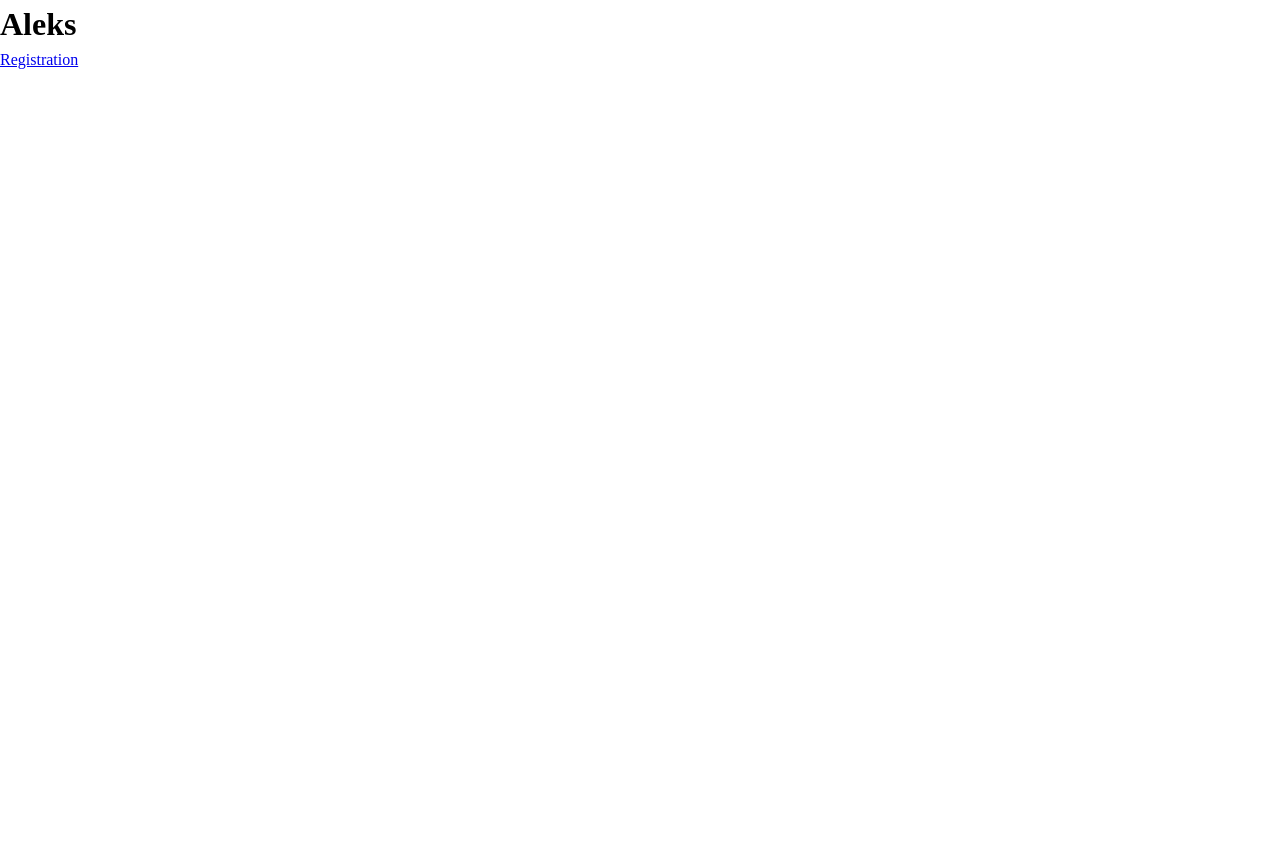
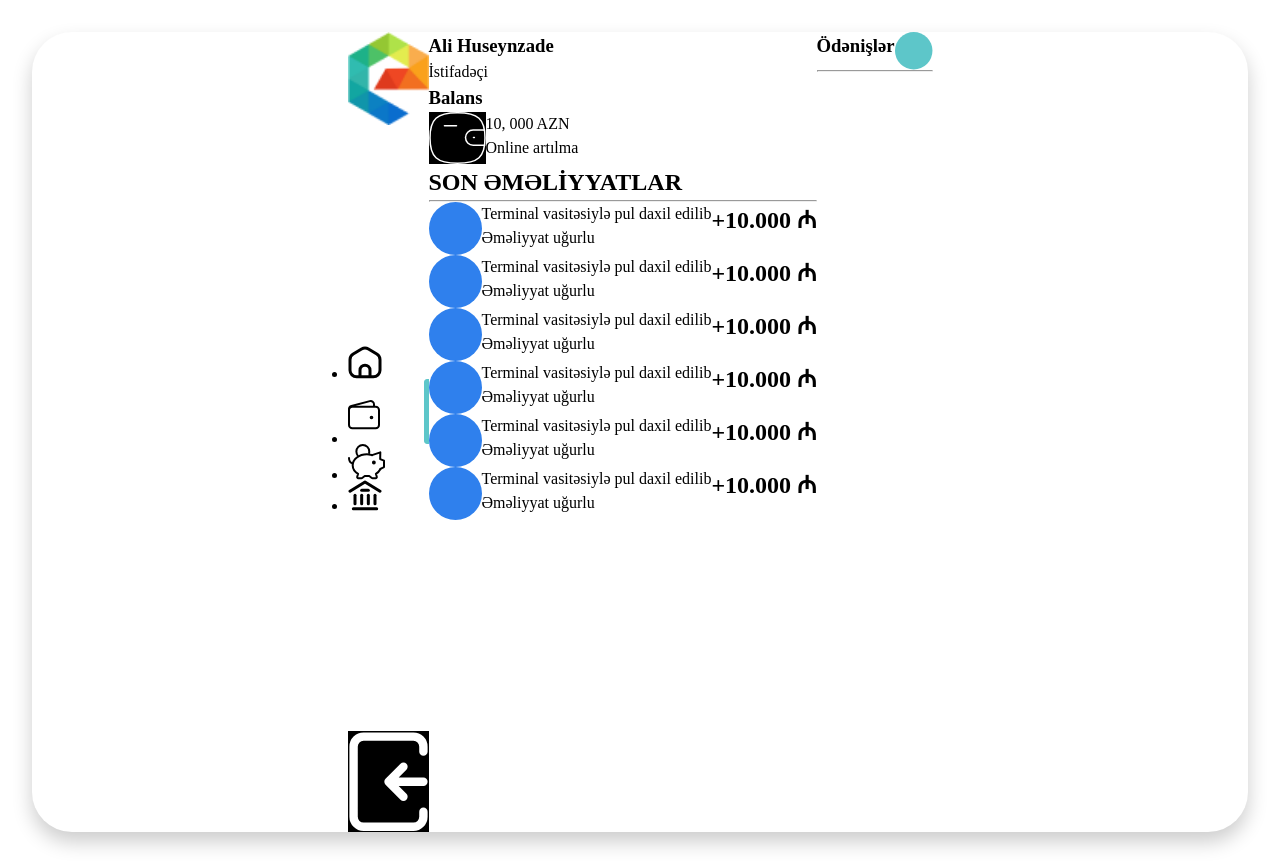
Before and after one commit to alihuseynzade23/bank-system, a plain HTML site: page main/main.html in a window 1280 px wide. Before the commit the page ends 800 px from the top, so only its background shows below. Drawn offline with Linux system fonts and the light colour scheme.

Commit message:
Start of the third page

```diff
--- a/main/main.html
+++ b/main/main.html
@@ -9,7 +9,113 @@
     <script src="/main/main.js" defer></script>
 </head>
 <body>
-    <h1>Aleks</h1>
-    <a href="/index.html">Registration</a>
+    <!-- Container -->
+    <div class="container">
+
+        <!-- Wrapper -->
+        <div class="wrapper">
+
+            <header>
+                <img src="/images/image 1.png" alt="">
+
+                <nav>
+                    <ul>
+                        <li><a href="#"><img src="/images/Button Home.svg" alt=""></a></li>
+                        <li><a href="#"><img src="/images/Pul cekme.svg" alt=""></a></li>
+                        <li><a href="#"><img src="/images/Faizle pul goymag.svg" alt=""></a></li>
+                        <li><a href="#" class="contact button"><img src="/images/Kredit goturmek.svg" alt=""></a></li>
+                    </ul>
+                </nav>
+                <img class="test" src="/images/cixis-icon.svg" alt="">
+            </header>
+
+        <div class="info-section">
+            <div class="header">
+                <h3>Ali Huseynzade</h3>
+                <p>İstifadəçi</p>
+            </div>
+            <div class="balans">
+                <h3>Balans</h3>
+                <div class="wallet">
+                    <img class="test" src="/images/Wallet.svg" alt="">
+                        <div class="money">
+                    <p>10, 000 AZN</p>
+                    <p>Online artılma</p>
+                    </div>
+                </div>
+            </div>
+            <h2>SON ƏMƏLİYYATLAR</h2>
+            <hr>
+
+            <div class="proceces">
+
+                <div class="first-process process">
+                    <img src="/images/Ellipse 6.svg" alt="">
+                    <div class="process-info">
+                        <p>Terminal vasitəsiylə pul daxil edilib</p>
+                        <p>Əməliyyat uğurlu</p>
+                    </div>
+                    <h2>+10.000 ₼</h2>
+                </div>
+
+                <div class="process">
+                    <img src="/images/Ellipse 6.svg" alt="">
+                    <div class="process-info">
+                        <p>Terminal vasitəsiylə pul daxil edilib</p>
+                        <p>Əməliyyat uğurlu</p>
+                    </div>
+                    <h2>+10.000 ₼</h2>
+                </div>
+
+                <div class="process">
+                    <img src="/images/Ellipse 6.svg" alt="">
+                    <div class="process-info">
+                        <p>Terminal vasitəsiylə pul daxil edilib</p>
+                        <p>Əməliyyat uğurlu</p>
+                    </div>
+                    <h2>+10.000 ₼</h2>
+                </div>
+
+                <div class="process">
+                    <img src="/images/Ellipse 6.svg" alt="">
+                    <div class="process-info">
+                        <p>Terminal vasitəsiylə pul daxil edilib</p>
+                        <p>Əməliyyat uğurlu</p>
+                    </div>
+                    <h2>+10.000 ₼</h2>
+                </div>
+
+                <div class="process">
+                    <img src="/images/Ellipse 6.svg" alt="">
+                    <div class="process-info">
+                        <p>Terminal vasitəsiylə pul daxil edilib</p>
+                        <p>Əməliyyat uğurlu</p>
+                    </div>
+                    <h2>+10.000 ₼</h2>
+                </div>
+
+                <div class="process">
+                    <img src="/images/Ellipse 6.svg" alt="">
+                    <div class="process-info">
+                        <p>Terminal vasitəsiylə pul daxil edilib</p>
+                        <p>Əməliyyat uğurlu</p>
+                    </div>
+                    <h2>+10.000 ₼</h2>
+                </div>
+            </div>
+        </div>
+
+
+        <section>
+            <div class="payments">
+                <h3>Ödənişlər</h3>
+                <img src="/images/Ellipse 1.svg" alt="">
+            </div>
+            <hr>
+        </div>
+
+    </div>
+
+    </div>
 </body>
 </html>
--- a/styles/main.scss
+++ b/styles/main.scss
@@ -0,0 +1,30 @@
+.wrapper {
+    background-color: #fff;
+    border-radius: 40px;
+    box-shadow: 0px 10px 20px 0px rgba(0, 0, 0, 0.20);
+    display: flex;
+
+}
+
+header {
+    display: flex;
+    flex-direction: column;
+    justify-content: space-between;
+}
+
+.test {
+    background-color: #000;
+}
+
+.wallet {
+    display: flex;
+}
+
+.process {
+    display: flex;
+}
+
+.payments {
+    display: flex;
+    justify-content: space-between;
+}
```
Also changed, not shown: images/Button Home.svg (added), images/Ellipse 1.svg (added), images/Ellipse 6.svg (added), images/Faizle pul goymag.svg (added), images/Kredit goturmek.svg (added), images/Pul cekme.svg (added), images/Vector 13.svg (added), images/Vector 14.svg (added), images/Wallet.svg (added), images/cixis-icon.svg (added), images/image 1.png (added), styles/main.css, 1 other file.
